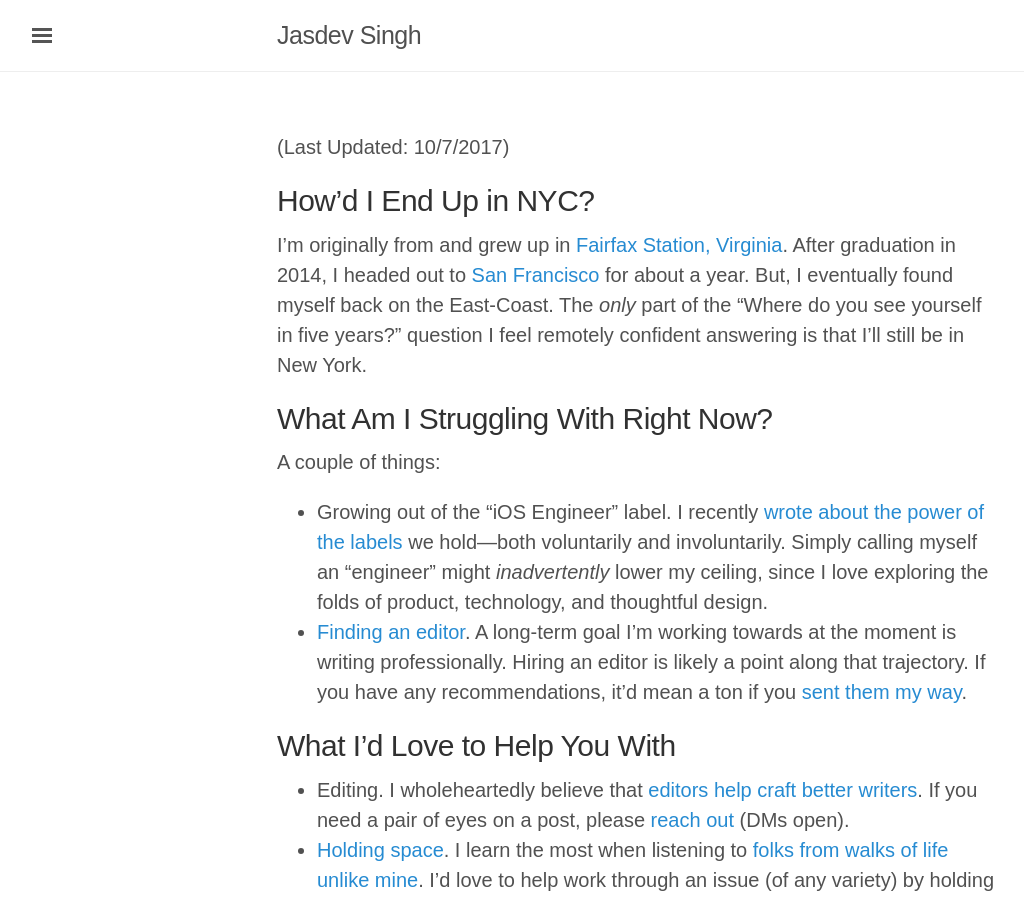
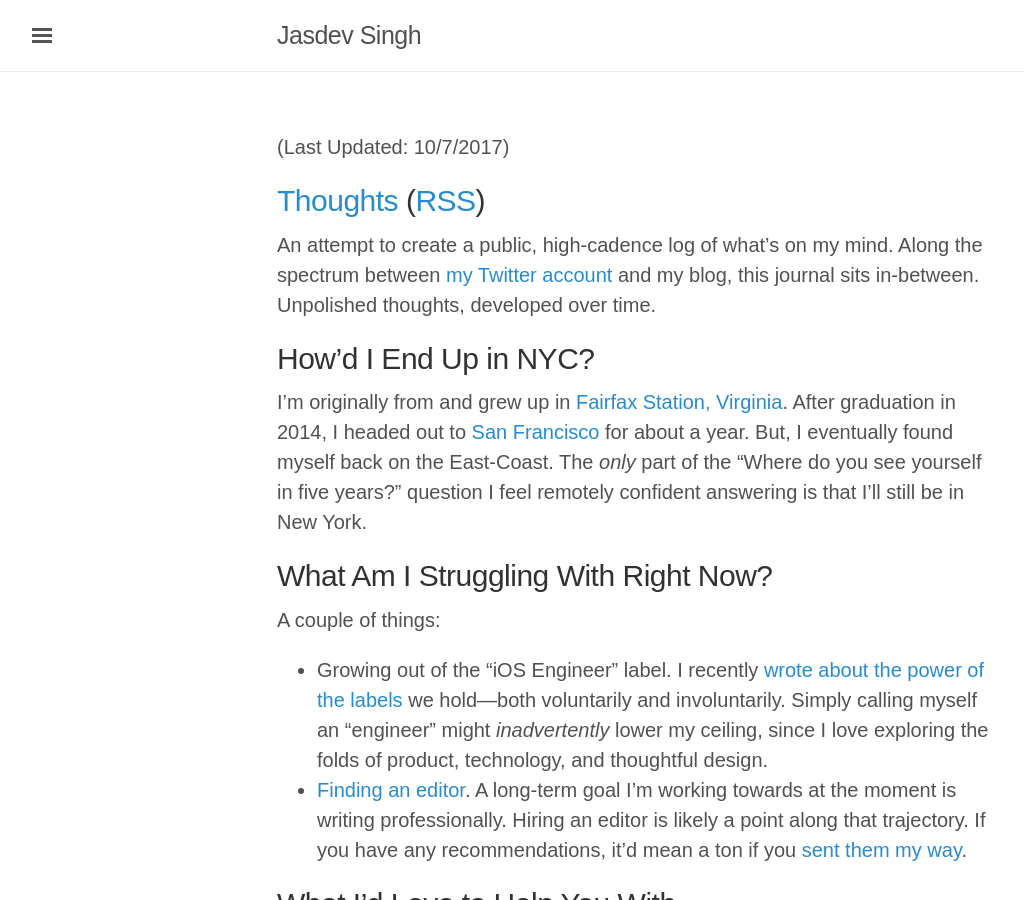
Before and after one commit to rvsrvs/jasdev.github.io, a Jekyll site: the page built from about.md, in a window 1280 px wide and 900 px high. Shown: the whole window, without its empty margins (3-1027 px from the left). Built offline with Jekyll 4.4.1, drawn with Linux system fonts in a browser that asks for light colours; some web fonts are replaced.

Commit message:
Tucks Away “Thoughts” into the About Page

```diff
--- a/about.md
+++ b/about.md
@@ -3,6 +3,10 @@ layout: page
 ---
 
 (Last Updated: 10/7/2017)
+
+## [Thoughts](/thoughts) ([RSS](/thoughts.xml))
+
+An attempt to create a public, high-cadence log of what’s on my mind. Along the spectrum between [my Twitter account](https://twitter.com/jasdev) and my blog, this journal sits in-between. Unpolished thoughts, developed over time.
 
 ## How’d I End Up in NYC?
 
--- a/index.html
+++ b/index.html
@@ -18,10 +18,6 @@ Before that, I interned at Twitter (<a href="http://kpcbfellows.com/">KPCB ’13
 <br/>
 
 If you want to go below the surface, click <a href="/about">here</a>.
-
-<h2 class="index-heading"><a href="/thoughts">Thoughts</a> (<a href="/thoughts.xml">RSS</a>)</h2>
-
-An attempt to create a public, high-cadence log of what’s on my mind. Along the spectrum between <a href="https://twitter.com/jasdev">my Twitter account</a> and my blog, this journal sits in-between. Unpolished thoughts, developed over time.
 
 <h2 class="index-heading">Essays (<a href="/atom.xml">RSS</a>, <a href="https://buttondown.email/jasdev">email</a>)</h2>
 
```
